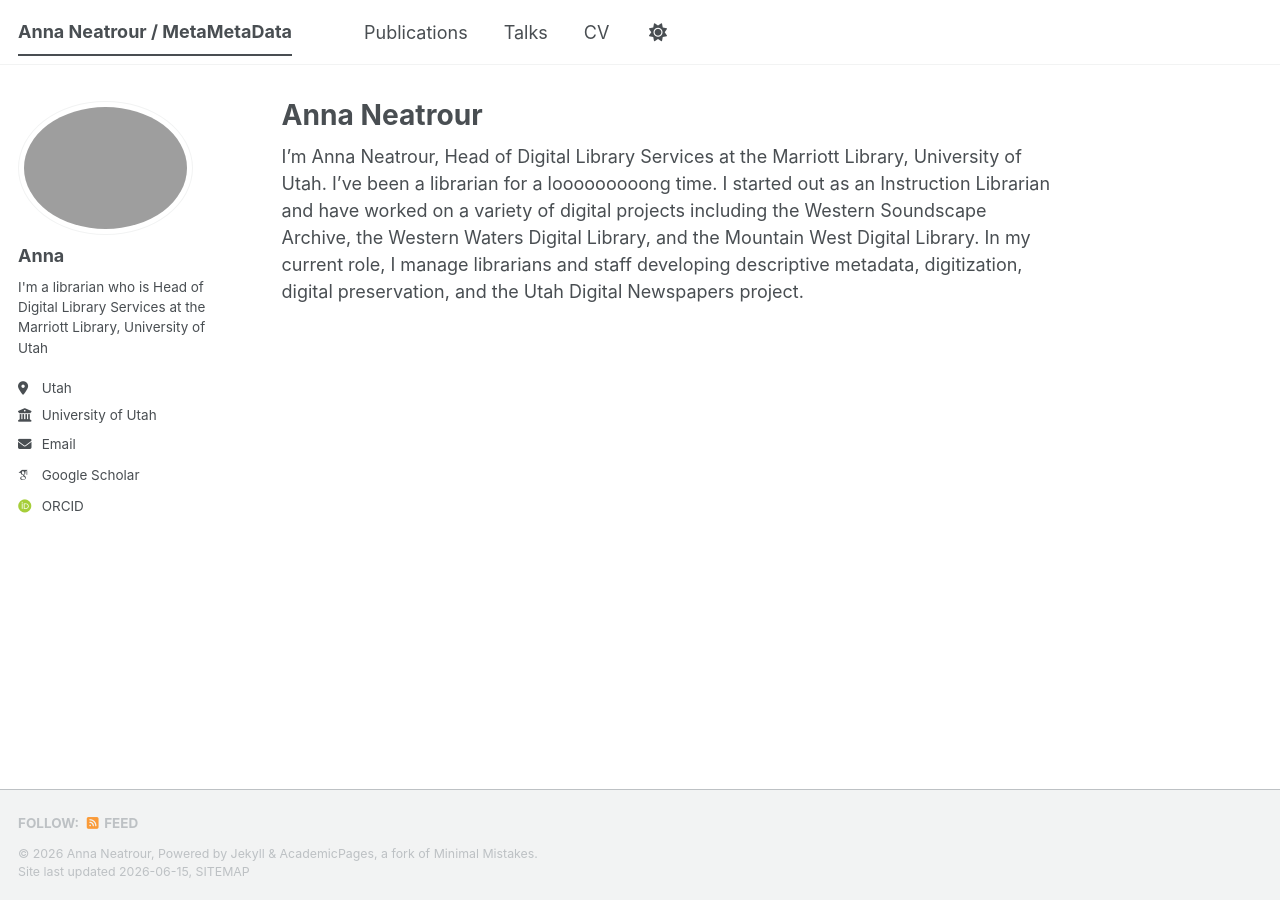
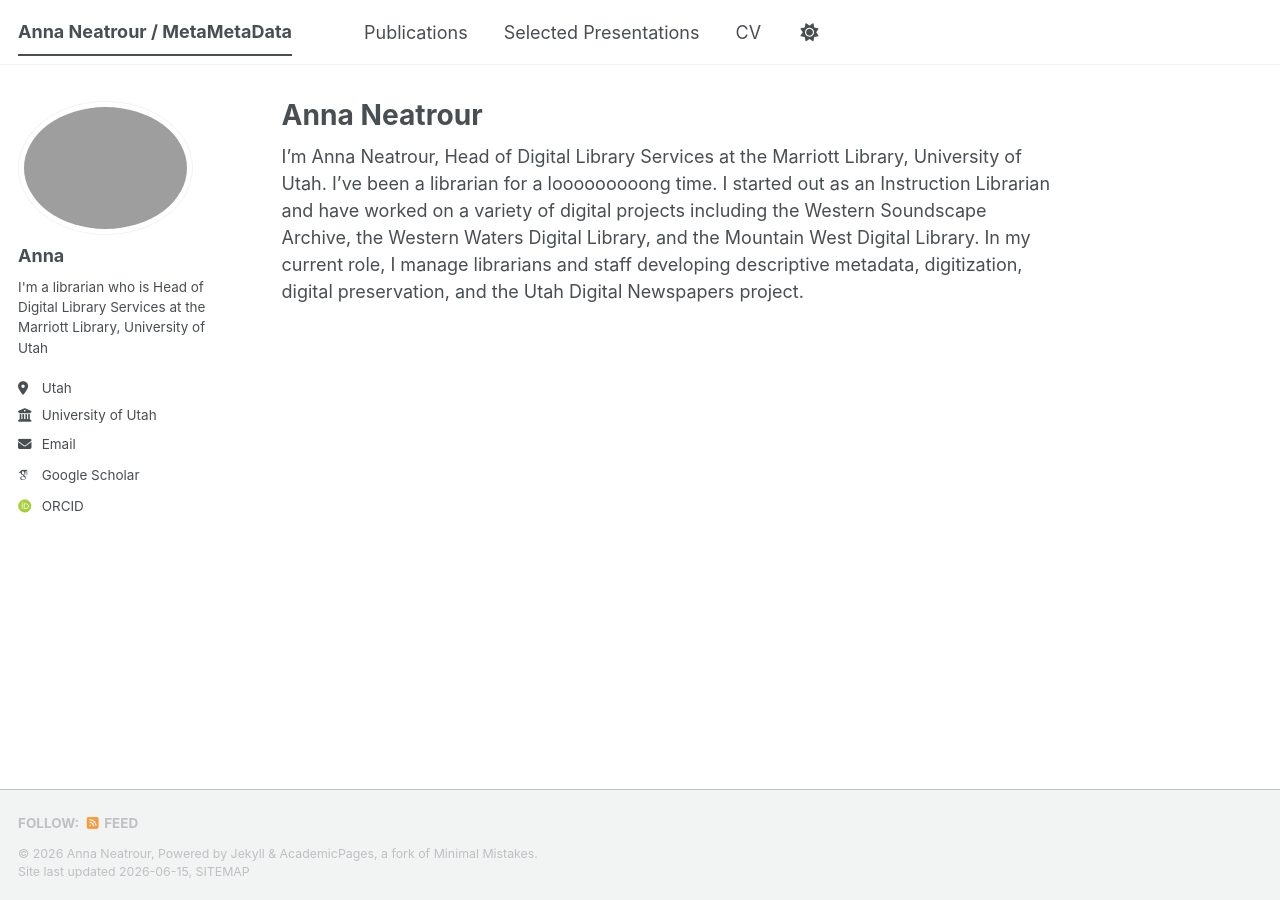
Before and after one commit to aneatrour/aneatrour.github.io, a Jekyll site: the page built from _pages/about.md, in a window 1280 px wide. Built offline with Jekyll 4.4.1, drawn with Linux system fonts in a browser that asks for light colours; some web fonts are replaced; a script bundle is joined from its source files by our own code; library files that are not in the unit come from our copies; a file with an impossible date is left out.

Commit message:
Update navigation.yml

```diff
--- a/_data/navigation.yml
+++ b/_data/navigation.yml
@@ -11,7 +11,7 @@ main:
   - title: "Publications"
     url: /publications/
 
-  - title: "Talks"
+  - title: "Selected Presentations"
     url: /talks/
 
   #- title: "Teaching"
```
